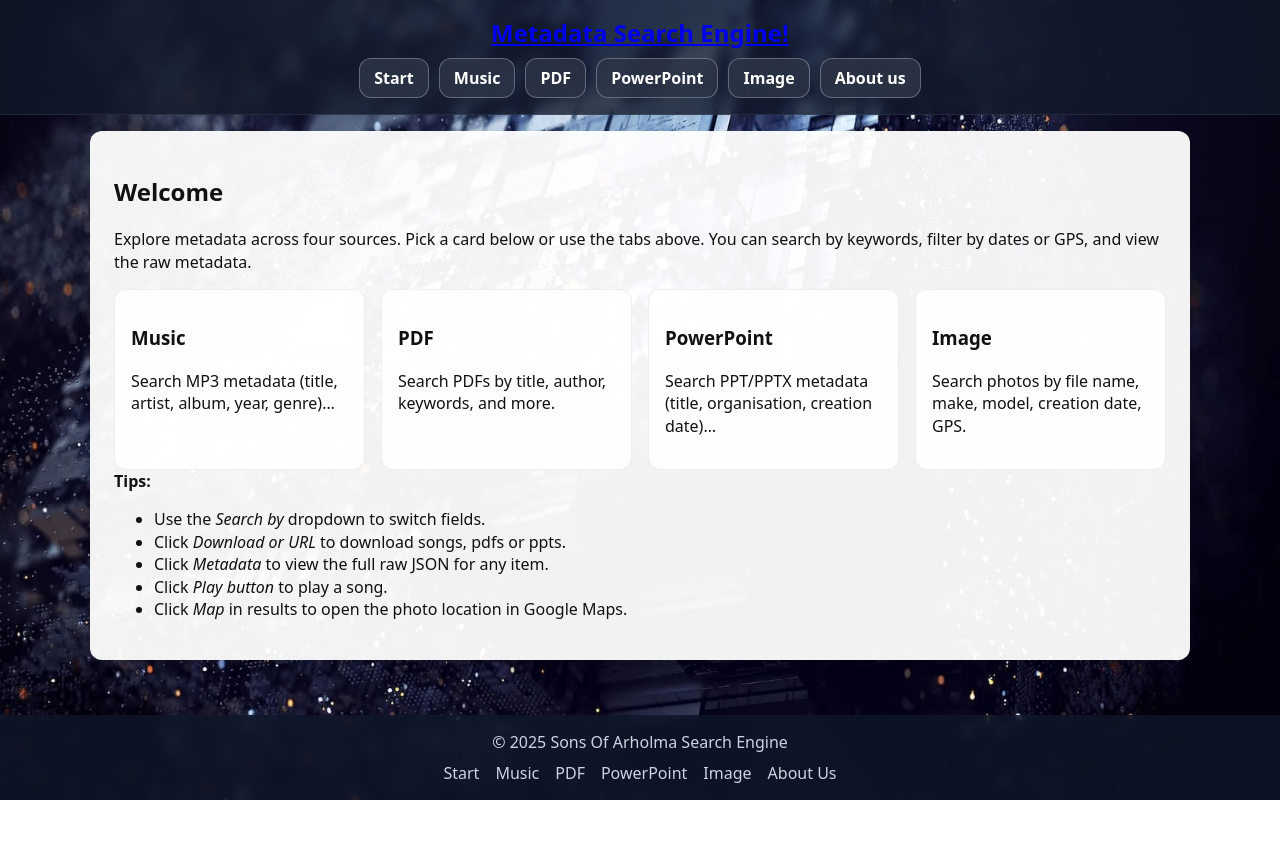
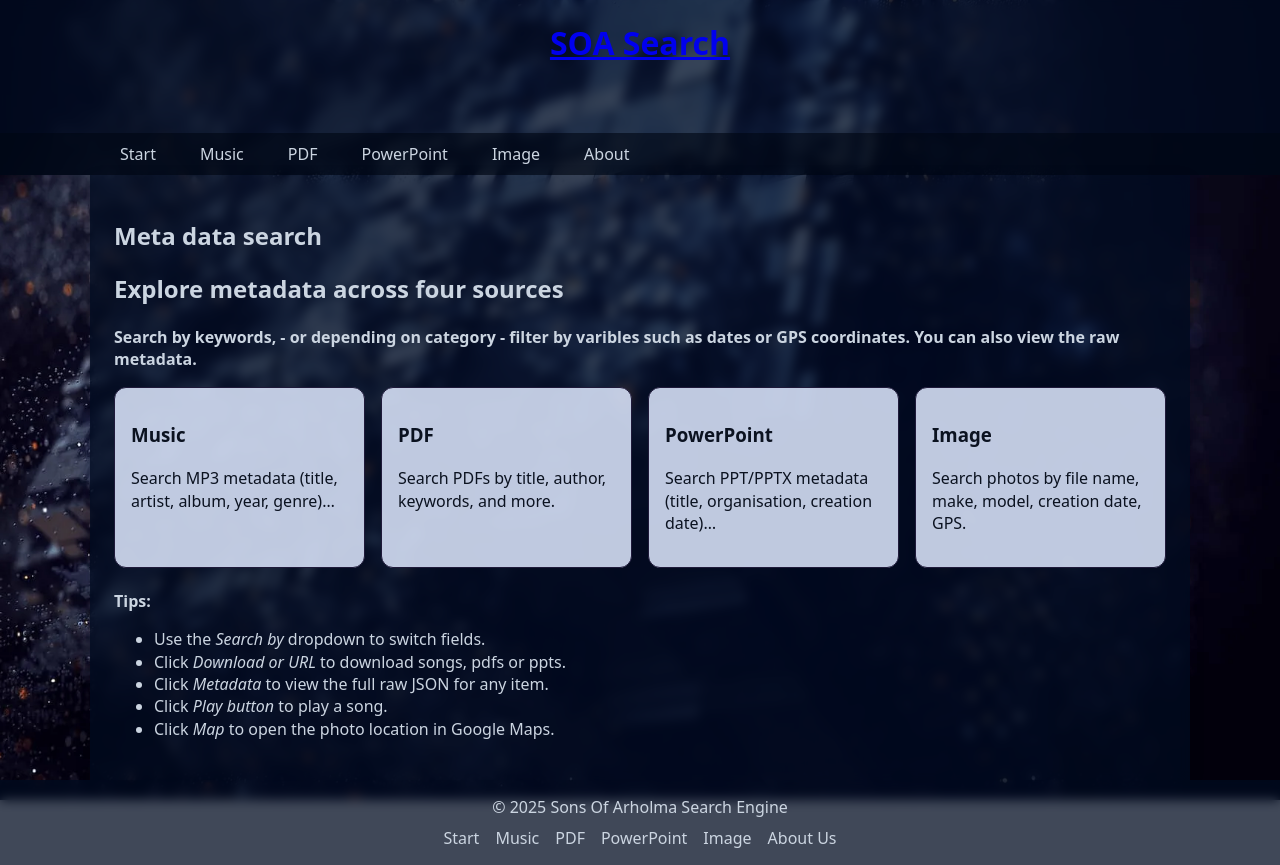
Before and after one commit to JohanTran94/Metadata-Projekt, a website: page public/index.html in a window 1280 px wide. Before the commit the page ends 800 px from the top, so only its background shows below. Drawn offline with Linux system fonts and the light colour scheme.

Commit message:
major changes in css etc

```diff
--- a/public/index.html
+++ b/public/index.html
@@ -12,16 +12,18 @@
 
   <header class="site-header">
     <h1>
-      <a href="#start" class="home-link">Metadata Search Engine!</a>
+      <a href="#start" class="home-link">SOA Search</a>
     </h1>
+    <div class="header-tabs">
       <nav class="tabs">
         <a href="#start">Start</a>
         <a href="#music">Music</a>
         <a href="#pdf">PDF</a>
         <a href="#powerpoint">PowerPoint</a>
         <a href="#image">Image</a>
-      <a href="#about">About us</a>
+        <a href="#about">About</a>
       </nav>
+    </div>
   </header>
 
   <main id="app" class="container">
--- a/public/start_main.js
+++ b/public/start_main.js
@@ -1,10 +1,13 @@
 export function render(appEl) {
   appEl.innerHTML = `
     <section class="start">
-      <h2>Welcome</h2>
+      <h1>Meta data search</h1>
+      <h2>Explore metadata across four sources</h2>
       <p class="lead">
-        Explore metadata across four sources. Pick a card below or use the tabs above.
-        You can search by keywords, filter by dates or GPS, and view the raw metadata.
+        <b>
+        Search by keywords, - or depending on category - filter by varibles such as dates or GPS coordinates. You can also view the raw metadata.
+        </b>
+        <br>
       </p>
 
       <div class="start-grid">
@@ -30,13 +33,14 @@ export function render(appEl) {
       </div>
 
       <div class="tips">
+      <br>
         <strong>Tips:</strong>
         <ul>
           <li>Use the <em>Search by</em> dropdown to switch fields.</li>
           <li>Click <em>Download or URL</em> to download songs, pdfs or ppts.</li>
           <li>Click <em>Metadata</em> to view the full raw JSON for any item.</li>
           <li>Click <em>Play button</em> to play a song.</li>
-          <li>Click <em>Map</em> in results to open the photo location in Google Maps.</li>
+          <li>Click <em>Map</em> to open the photo location in Google Maps.</li>
         </ul>
       </div>
     </section>
--- a/public/style.css
+++ b/public/style.css
@@ -15,7 +15,7 @@ body {
 
 body {
   font: 16px/1.4 system-ui, Arial, sans-serif;
-  color: #111;
+  color:  #cbd5e1;;
   display: flex;
   flex-direction: column;
   min-height: 100vh;
@@ -30,54 +30,62 @@ body {
 }
 
 /* ==== HEADER ==== */
+
 .site-header {
   flex: 0 0 auto;
-  background: rgba(18, 26, 43, 0.8);
+  background: rgba(1, 11, 33, 0.75);
   backdrop-filter: blur(6px);
-  color: #fff;
-  border-bottom: 1px solid rgba(255, 255, 255, .08);
-  padding: 1rem;
+  color: hsl(0, 100%, 1%);
+  min-height: 175px;
+  display: flex;
+  flex-direction: column;
+  justify-content: space-between;  /* rubrik upptill, länkar nedtill */
   text-align: center;
 }
 
-.site-header h1 {
-  margin: 0;
-  font-size: 1.5rem;
+.header-tabs {
+  width: 100%;
+  background: rgba(0, 7, 21, 0.65);
+  display: flex;
+  justify-content: center;
+  box-sizing: border-box;
+  padding: 2px;
+  margin-top: auto; /* trycker ner remsan mot headerns botten */
 }
 
 .tabs {
-  margin-top: 8px;
   display: flex;
-  justify-content: center;
-  gap: 10px;
+  gap: 1rem;
   flex-wrap: wrap;
+  justify-content: flex-start; /* vänsterjustera länkarna */
+
+  max-width: 1100px;  /* samma som content-bg */
+  width: 100%;
+  padding: 0 var(--gap); /* samma horisontella padding som content-box */
+  box-sizing: border-box;
 }
 
 .tabs a {
-  display: inline-block;
+  color: #cbd5e1;
+  text-decoration: none;
+  font-size: 1rem;
   padding: 8px 14px;
-  border-radius: 12px;
-  border: 1px solid rgba(255, 255, 255, .28);
-  background: rgba(255, 255, 255, .10);
-  color: #fff;
-  text-decoration: none;
-  font-weight: 600;
-  backdrop-filter: saturate(120%);
-  transition: background .12s ease, color .12s ease, border-color .12s ease, transform .06s ease;
+  transition: color .12s ease;
 }
 
 .tabs a:hover {
-  background: rgba(255, 255, 255, .18);
-  border-color: rgba(255, 255, 255, .35);
-  transform: translateY(-1px);
+  background: rgba(246, 233, 212, 0.9);
+  color: #0b1220;
+  font-weight: 600;
+  /*background: rgba(212, 222, 246, 0.75);*/
 }
 
 .tabs a.active {
-  background: #ffffff;
-  color: #0b1220;
-  border-color: #ffffff;
-  box-shadow: 0 2px 10px rgba(0, 0, 0, .08);
+  color: #fff;
+  text-decoration: underline;
 }
+
+
 
 /* ==== MAIN ==== */
 
@@ -87,16 +95,16 @@ body {
   display: flex;
   justify-content: center;
   /* centrera horisontellt */
-  align-items: flex-start;
+  align-items: stretch;
   /* start från toppen */
-  padding: var(--gap);
+  padding: 0;
 
 }
 
 .content-bg {
-  background: rgba(255, 255, 255, 0.95);
-  /* nästan vit */
-  border-radius: 12px;
+  background: rgba(1, 11, 33, 0.75);
+  backdrop-filter: blur(6px);
+  border-radius: 0;
   padding: 24px;
   width: 100%;
   max-width: 1100px;
@@ -104,13 +112,14 @@ body {
   display: flex;
   flex-direction: column;
   gap: var(--gap);
+  flex: 1
 }
 
 /* ==== FOOTER ==== */
 .site-footer {
   flex: 0 0 auto;
   margin-top: auto;
-  background: rgba(15, 23, 42, 0.8);
+  background: rgba(1, 11, 33, 0.75);
   backdrop-filter: blur(6px);
   color: #cbd5e1;
   padding: 1rem;
@@ -134,7 +143,7 @@ body {
 }
 
 .footer-links a:hover {
-  color: white;
+  color: rgba(246, 233, 212);
 }
 
 /* Start page grid */
@@ -146,17 +155,20 @@ body {
 
 .start-card {
   display: block;
-  background: rgba(255, 255, 255, 0.9);
-  border: 1px solid #eee;
+  color: #0b1220;
+  background: rgba(212, 222, 246, 0.9);
+  border: 1px solid #1f1a3a;
   border-radius: 12px;
   padding: 16px;
   text-decoration: none;
-  color: inherit;
+
   transition: transform 0.08s ease, box-shadow 0.08s ease, border-color 0.08s ease;
 }
 
 .start-card:hover {
   transform: translateY(-2px);
+  color: #0b1220;
+  background: rgba(246, 233, 212, 0.9);
   border-color: #ddd;
-  box-shadow: 0 4px 14px rgba(0, 0, 0, .06);
+  box-shadow: 0 4px 14px rgba(246, 233, 212, 0.6);
 }
```
Lines whose indentation alone changed are shown as unchanged.
